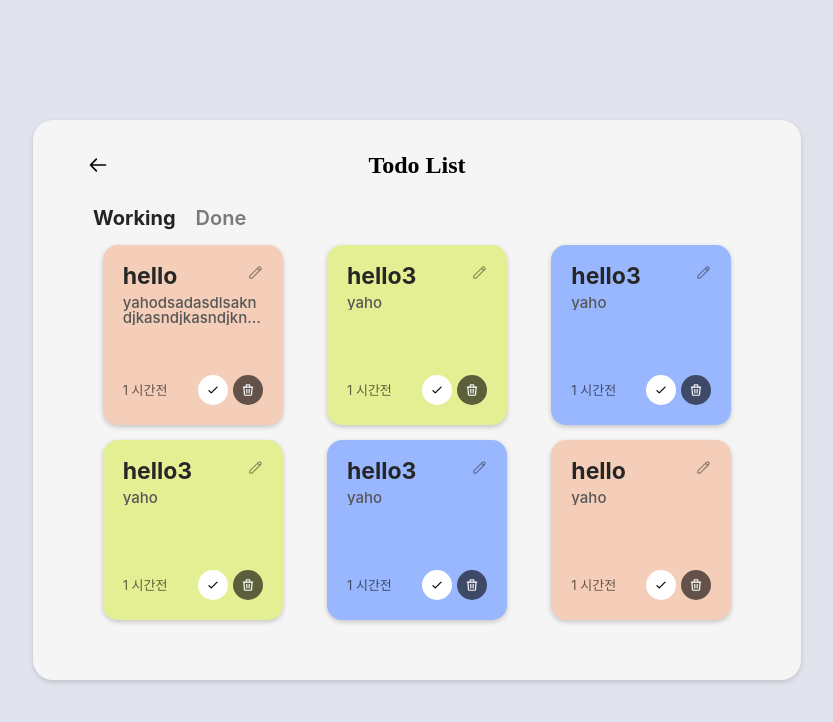
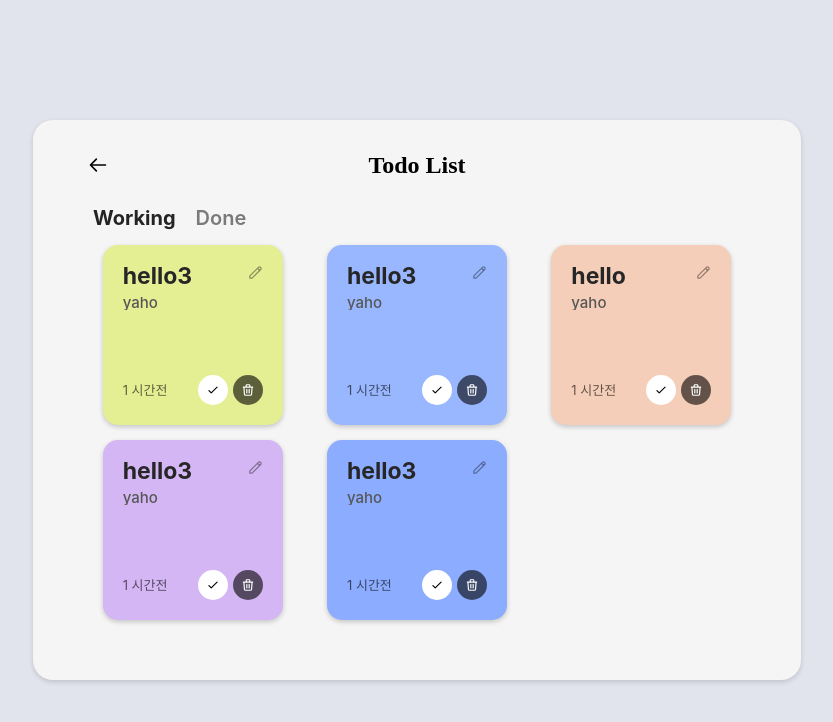
Before and after one commit to jeongmin-dev/team-todolist, a React (Create React App) app: page /todoList in a window 1280 px wide. Shown: the top 722 px of the page, without its empty margins (223-1056 px from the left). Built offline with nearby package versions, Linux system fonts and the light colour scheme; data requests are answered from the project's data file.

Commit message:
style : 사라지는 애니메이션 디테일 추가

```diff
--- a/fake-server/db.json
+++ b/fake-server/db.json
@@ -5,7 +5,7 @@
       "title": "hello",
       "content": "yahodsadasdlsakndjkasndjkasndjknasjkdnasjkdnkjaskdnakjsdnjkasndjkansdjknasjkdnajksdnjkasndjkasnk",
       "color": "#F4CEB8",
-      "isDone": false,
+      "isDone": true,
       "createdAt": 1665846659220
     },
     {
@@ -13,7 +13,7 @@
       "title": "hello3",
       "content": "yaho",
       "color": "#E4EF93",
-      "isDone": false,
+      "isDone": true,
       "createdAt": 1665846659220
     },
     {
@@ -21,7 +21,7 @@
       "title": "hello3",
       "content": "yaho",
       "color": "#99b7ff",
-      "isDone": false,
+      "isDone": true,
       "createdAt": 1665846659220
     },
     {
--- a/src/components/list/List.jsx
+++ b/src/components/list/List.jsx
@@ -1,3 +1,4 @@
+import { AnimatePresence } from "framer-motion";
 import { useEffect } from "react";
 import { useDispatch, useSelector } from "react-redux";
 import styled from "styled-components";
@@ -5,7 +6,7 @@ import { __getTodos } from "../../redux/modules/todos";
 import Todo from "../todo/Todo";
 
 function List({ isDone }) {
-  const { todos, error, isLoading } = useSelector((state) => state.todos);
+  const { todos } = useSelector((state) => state.todos);
   const data = todos.filter((todo) => todo.isDone === isDone);
   const dispatch = useDispatch();
   useEffect(() => {
@@ -14,9 +15,11 @@ function List({ isDone }) {
   return (
     <BigContainer>
       <ListContainer>
-        {data?.map((todo) => (
-          <Todo key={todo.id} {...todo} />
-        ))}
+        <AnimatePresence>
+          {data?.map((todo) => (
+            <Todo key={todo.id} {...todo} />
+          ))}
+        </AnimatePresence>
       </ListContainer>
     </BigContainer>
   );
--- a/src/components/list/TodosNav.jsx
+++ b/src/components/list/TodosNav.jsx
@@ -1,7 +1,13 @@
+import { useDispatch } from "react-redux";
 import styled from "styled-components";
+import { toggleAni } from "../../redux/modules/toggle";
 
 function TodosNav({ focus, setFocus }) {
-  const onToggle = () => setFocus((prev) => !prev);
+  const dispatch = useDispatch();
+  const onToggle = () => {
+    dispatch(toggleAni(null));
+    setFocus((prev) => !prev);
+  };
   return (
     <Nav>
       <NavItem onClick={onToggle} focus={focus}>
@@ -32,3 +38,12 @@ const NavItem = styled.li`
     color: ${(props) => (!props.focus ? "rgba(0,0,0,0.7)" : "#242424")};
   }
 `;
+
+// const boxAni = {
+//   initial: {
+//     opacity: 1,
+//   },
+//   exit: {
+//     opacity: 0,
+//   },
+// };
--- a/src/components/todo/Todo.jsx
+++ b/src/components/todo/Todo.jsx
@@ -1,31 +1,53 @@
 import { motion } from "framer-motion";
-import { useDispatch } from "react-redux";
+import { useDispatch, useSelector } from "react-redux";
 import { Link } from "react-router-dom";
 import styled from "styled-components";
 import Button from "../../elem/Button";
 import { __deleteTodos, __toggleTodos } from "../../redux/modules/todos";
+import { toggleAni } from "../../redux/modules/toggle";
 import CheckSvg from "../../styles/svg/CheckSvg";
 import DeleteSvg from "../../styles/svg/DeleteSvg";
 import EditSvg from "../../styles/svg/EditSvg";
+
+const boxAni = {
+  initial: {
+    y: 0,
+    opacity: 1,
+  },
+  exit: {
+    y: -20,
+    opacity: 0,
+  },
+};
+
 const btnStyle = {
   _width: "30px",
-  bgColor: "white",
+  _bgColor: "white",
   borderRadius: "50%",
   _padding: "8px",
 };
 
 function Todo({ id, title, content, color, createdAt, isDone }) {
   const dispatch = useDispatch();
+  const fadeOut = useSelector((state) => state.toggle);
   const onToggle = () => {
+    dispatch(toggleAni(boxAni));
     dispatch(
       __toggleTodos({ id, title, content, color, createdAt, isDone: !isDone })
     );
   };
   const onDelete = () => {
     dispatch(__deleteTodos(id));
+    dispatch(toggleAni(boxAni));
   };
   return (
-    <ListItem bgColor={color} layout>
+    <ListItem
+      variants={fadeOut}
+      initial="initial"
+      exit="exit"
+      bgcolor={color}
+      layout
+    >
       <TodoItem>
         <div>
           <Link to={`todos/${id}`}>
@@ -64,7 +86,7 @@ const ListItem = styled(motion.div)`
   aspect-ratio: 1/1;
   padding: 20px;
   border-radius: 15px;
-  background-color: ${(props) => props.bgColor};
+  background-color: ${(props) => props.bgcolor};
   cursor: pointer;
   box-shadow: 0px 2px 5px rgba(0, 0, 0, 0.2);
   @media screen and (max-width: 690px) {
--- a/src/elem/Button.jsx
+++ b/src/elem/Button.jsx
@@ -7,7 +7,7 @@ function Button(props) {
     children,
     _onClick,
     _padding,
-    bgColor,
+    _bgColor,
     _color,
     _fontSize,
     _fontWeight,
@@ -19,7 +19,7 @@ function Button(props) {
   const styles = {
     _width,
     _padding,
-    bgColor,
+    _bgColor,
     _color,
     _fontSize,
     _fontWeight,
@@ -38,7 +38,7 @@ Button.defaultProps = {
   _onClick: () => {},
   _width: "120px",
   _padding: "12px",
-  bgColor: "#242424",
+  _bgColor: "#242424",
   _color: "#ffffff",
   _fontSize: "14px",
   borderRadius: "8px",
@@ -53,7 +53,7 @@ const Btn = styled.button`
   ${Flexbox};
   width: ${(props) => props._width || "100%"};
   padding: ${(props) => props._padding};
-  background-color: ${(props) => props.bgColor};
+  background-color: ${(props) => props._bgColor};
   font-size: ${(props) => props._fontSize};
   font-weight: ${(props) => props._fontWeight};
   color: ${(props) => props._color};
--- a/src/redux/configStore.js
+++ b/src/redux/configStore.js
@@ -1,8 +1,9 @@
 import { configureStore } from "@reduxjs/toolkit";
 import todos from "./modules/todos";
 import comments from "./modules/comments";
+import toggle from "./modules/toggle";
 const store = configureStore({
-  reducer: { todos, comments },
+  reducer: { todos, comments, toggle },
 });
 
 export default store;
--- /dev/null
+++ b/src/redux/modules/toggle.js
@@ -0,0 +1,23 @@
+import { createSlice } from "@reduxjs/toolkit";
+
+const initialState = {
+  initial: {
+    opacity: 1,
+  },
+  exit: {
+    opacity: 0,
+  },
+};
+
+const toggleSlice = createSlice({
+  name: "toggle",
+  initialState,
+  reducers: {
+    toggleAni: (state, action) => {
+      console.log(action.payload);
+      return action.payload;
+    },
+  },
+});
+export const { toggleAni } = toggleSlice.actions;
+export default toggleSlice.reducer;
--- a/src/shared/GlobalStyle.js
+++ b/src/shared/GlobalStyle.js
@@ -69,6 +69,6 @@ body{
   justify-content: center;
   align-items: center;
   height: 100vh;
-  background-color: ${(props) => props.theme.bgColor};
+  background-color: ${(props) => props.theme._bgColor};
 }
 `;
--- a/src/shared/theme.js
+++ b/src/shared/theme.js
@@ -1,5 +1,5 @@
 export const lightTheme = {
-  bgColor: "#E1E4ED",
+  _bgColor: "#E1E4ED",
   boardColor: "#F5F5F5",
   btnColor: "#242424",
   fontSize: {
```
